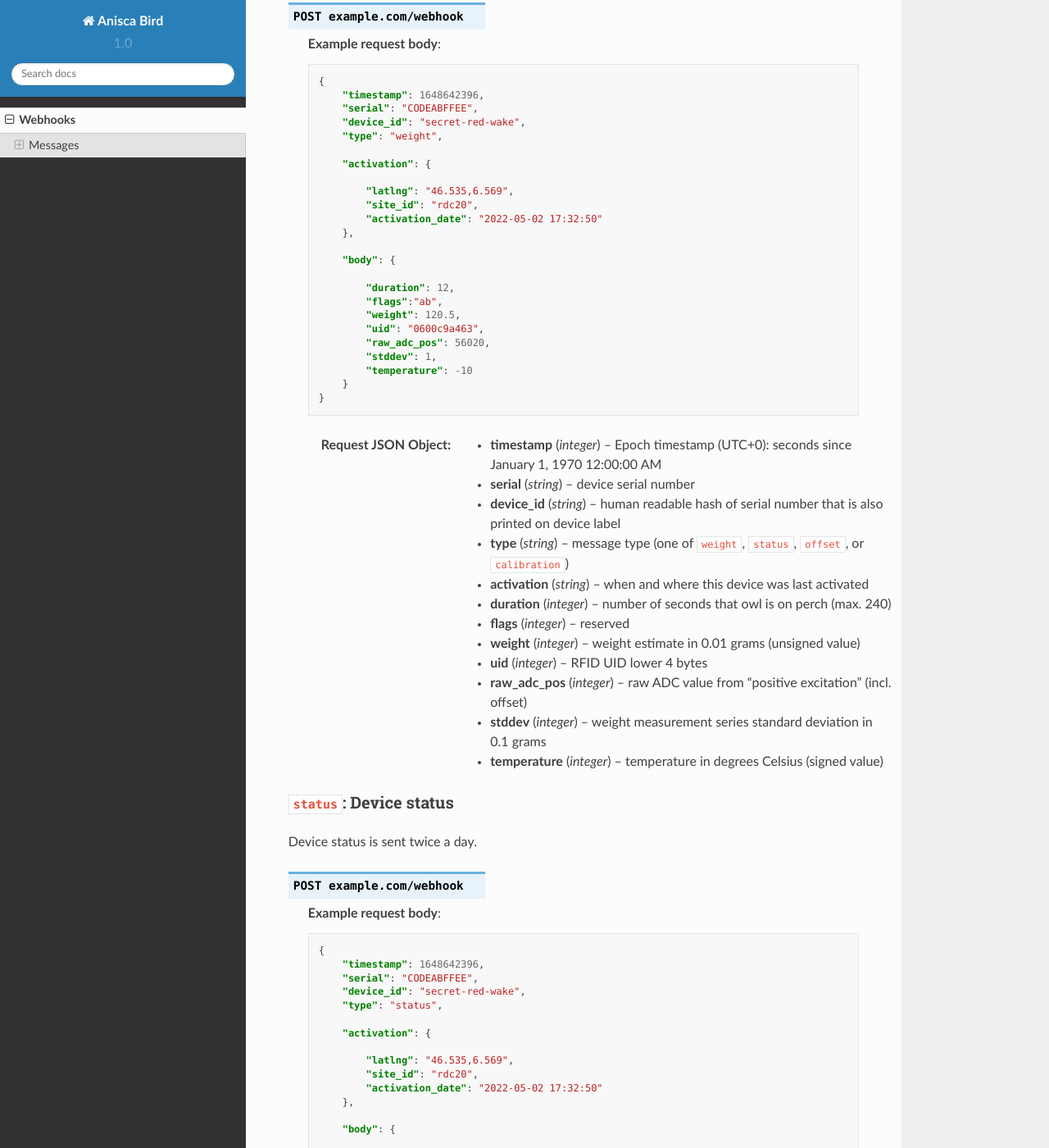
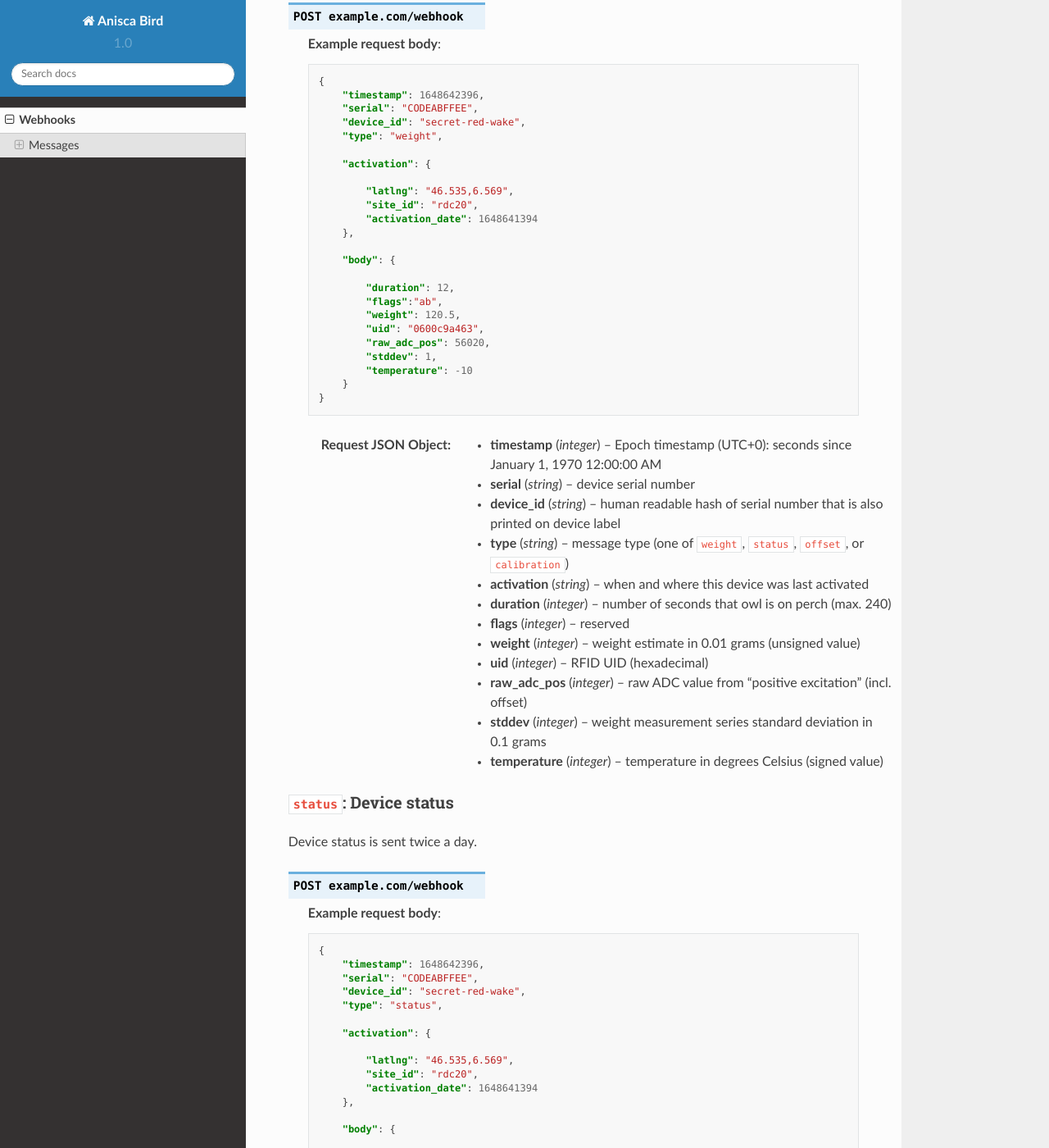
Before and after one commit to o16s/anisca-bird, a Sphinx documentation site: the page built from docs/source/webhooks.rst, in a window 1280 px wide and 1400 px high, scrolled down 455 px. Shown: the whole window at 82% size. Built offline with Sphinx 7.4.7 and the Read the Docs theme 2.0.0, drawn with Linux system fonts in a browser that asks for light colours; some of the changed text lies outside the part shown.

Commit message:
updating docs

```diff
--- a/docs/source/webhooks.rst
+++ b/docs/source/webhooks.rst
@@ -34,7 +34,7 @@ This message is sent when a ringed bird is detected on the perch. A detection is
 
                 "latlng": "46.535,6.569",
                 "site_id": "rdc20",
-                "activation_date": "2022-05-02 17:32:50"
+                "activation_date": 1648641394
             },
 
             "body": {
@@ -58,7 +58,7 @@ This message is sent when a ringed bird is detected on the perch. A detection is
     :<json integer duration: number of seconds that owl is on perch (max. 240)
     :<json integer flags: reserved
     :<json integer weight: weight estimate in 0.01 grams (unsigned value)
-    :<json integer uid: RFID UID lower 4 bytes
+    :<json integer uid: RFID UID (hexadecimal)
     :<json integer raw_adc_pos: raw ADC value from "positive excitation" (incl. offset)
     :<json integer stddev: weight measurement series standard deviation in 0.1 grams
     :<json integer temperature: temperature in degrees Celsius (signed value)
@@ -88,7 +88,7 @@ Device status is sent twice a day.
 
                 "latlng": "46.535,6.569",
                 "site_id": "rdc20",
-                "activation_date": "2022-05-02 17:32:50"
+                "activation_date": 1648641394
             },
 
             "body": {
@@ -141,7 +141,7 @@ This is the tare weight (unladen weight) and is sent every 2 hours.
 
                 "latlng": "46.535,6.569",
                 "site_id": "rdc20",
-                "activation_date": "2022-05-02 17:32:50"
+                "activation_date": 1648641376
             },
 
             "body": {
@@ -191,7 +191,7 @@ This message is sent after the user has performed a calibration.
 
                 "latlng": "46.535,6.569",
                 "site_id": "rdc20",
-                "activation_date": "2022-05-02 17:32:50"
+                "activation_date": 1648641376
             },
 
             "body": {
```
